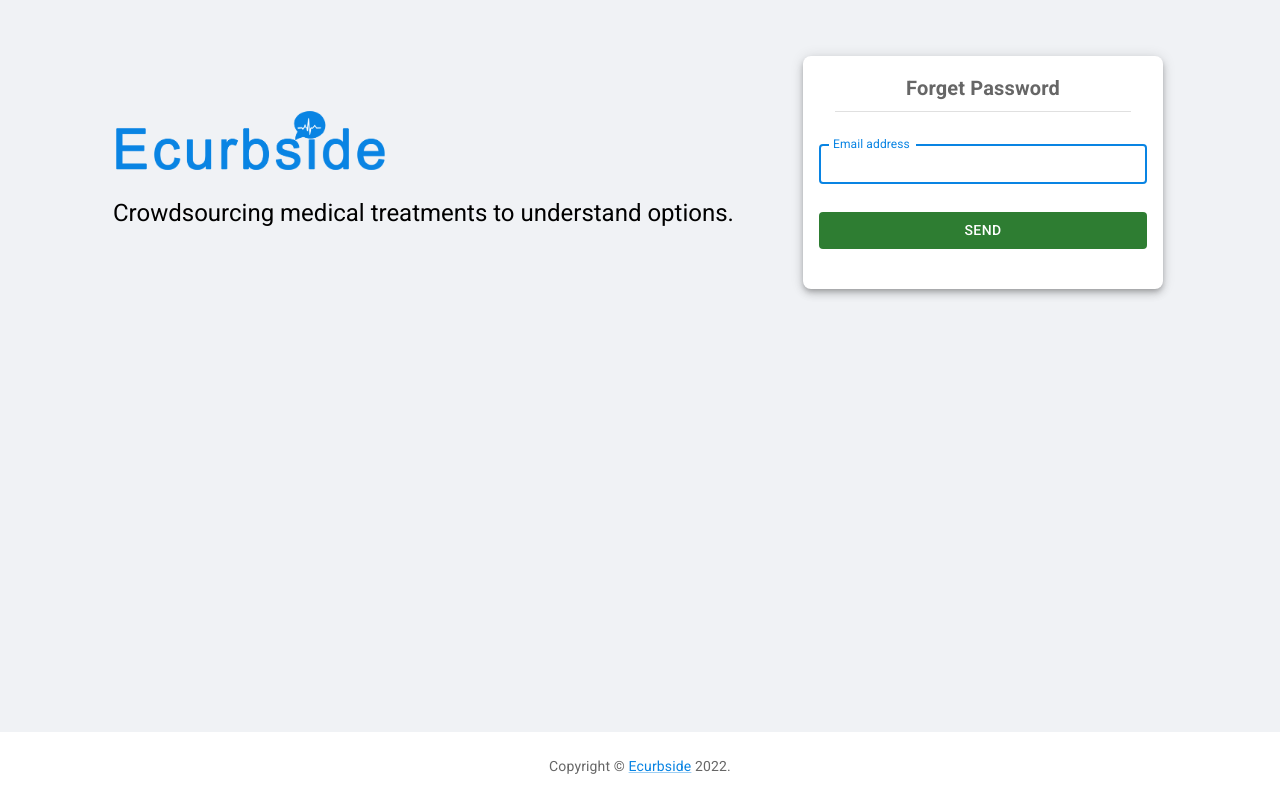
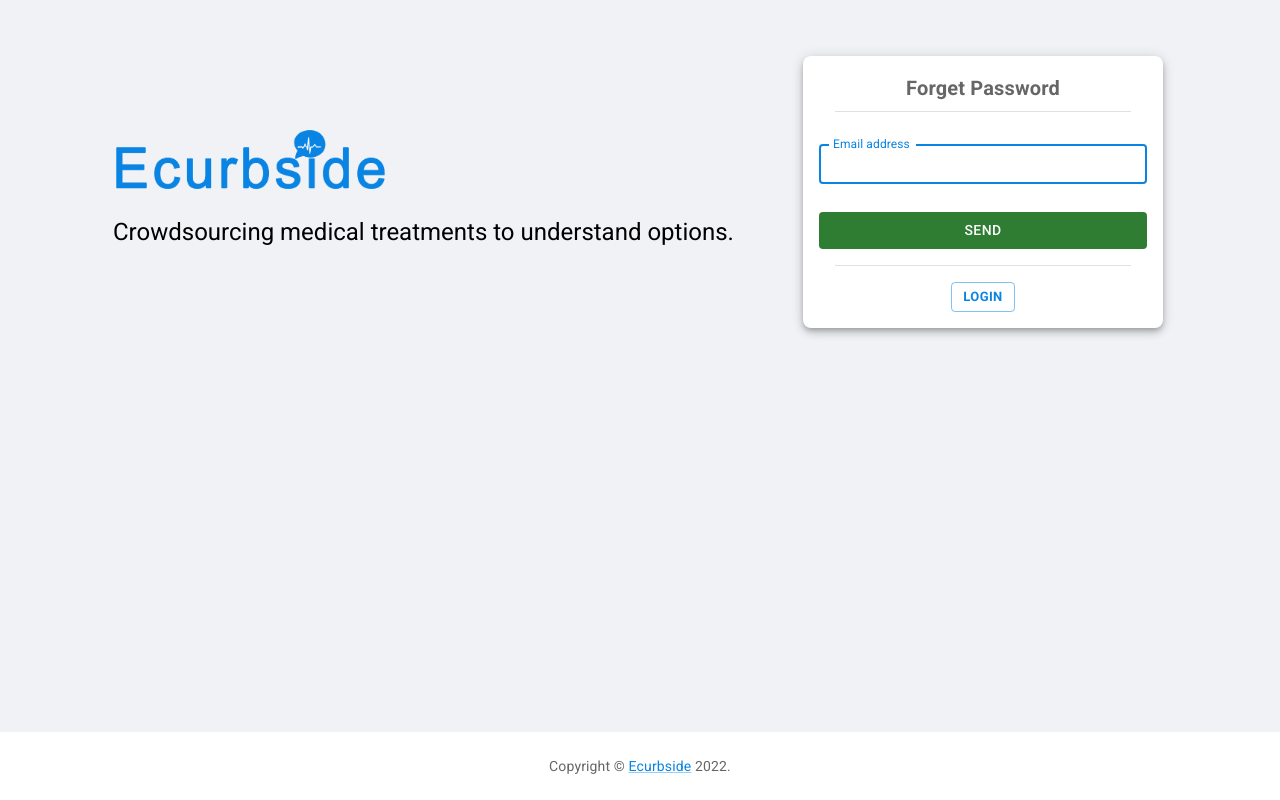
Before and after one commit to bhNibir/ecurbsideui, a React (Create React App) app: page /forget-password in a window 1280 px wide. Built offline with nearby package versions, Linux system fonts and the light colour scheme.

Commit message:
add login buton to foget Password

```diff
--- a/src/components/PasswordReset/ForgetPassEmail.jsx
+++ b/src/components/PasswordReset/ForgetPassEmail.jsx
@@ -1,10 +1,11 @@
 import { useMutation } from "@apollo/client";
 import { yupResolver } from "@hookform/resolvers/yup";
 import { LoadingButton } from "@mui/lab";
-import { Box, Divider, TextField, Typography } from "@mui/material";
+import { Box, Button, Divider, TextField, Typography } from "@mui/material";
 import { useSnackbar } from "notistack";
 import { useState } from "react";
 import { Controller, useForm } from "react-hook-form";
+import { Link as RouterLink } from "react-router-dom";
 import * as yup from "yup";
 import { SEND_PASSWORD_RESET_EMAIL } from "../../graphQL/mutations";
 import ThankYouMessage from "../AlertMessages/ThankYouMessage";
@@ -91,7 +92,7 @@ const ForgetPassEmail = () => {
               </Typography>
               <Divider variant="middle" />
             </Box>
-            <Box my={3}>
+            <Box mt={3}>
               <form noValidate onSubmit={handleSubmit(onSubmitData)}>
                 <Box mb={3}>
                   <Controller
@@ -135,6 +136,22 @@ const ForgetPassEmail = () => {
                     Send
                   </LoadingButton>
                 </Box>
+                <Divider variant="middle" />
+                <Box mt={2}>
+                  <Button
+                    size="small"
+                    variant="outlined"
+                    color="primary"
+                    disableElevation
+                    sx={{
+                      fontWeight: "bold",
+                    }}
+                    component={RouterLink}
+                    to="/login"
+                  >
+                    Login
+                  </Button>
+                </Box>
               </form>
             </Box>
           </FormPaper>
```
